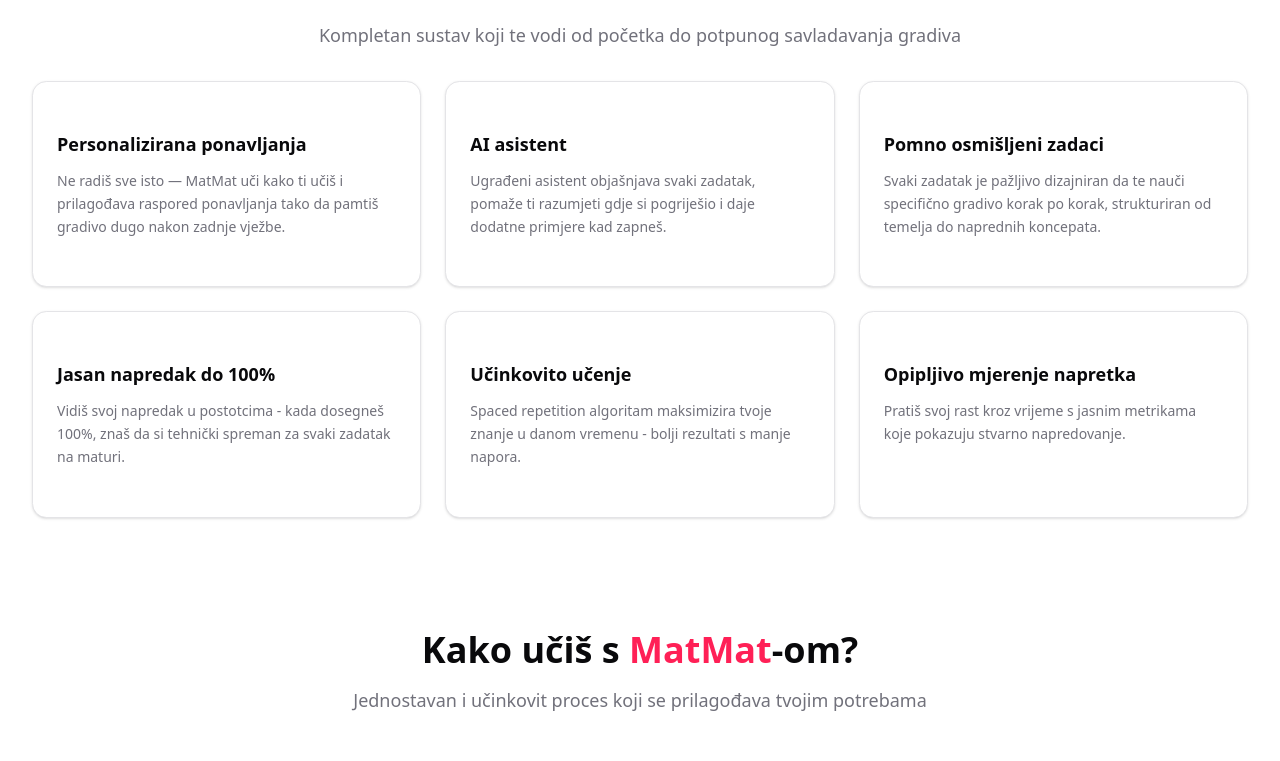
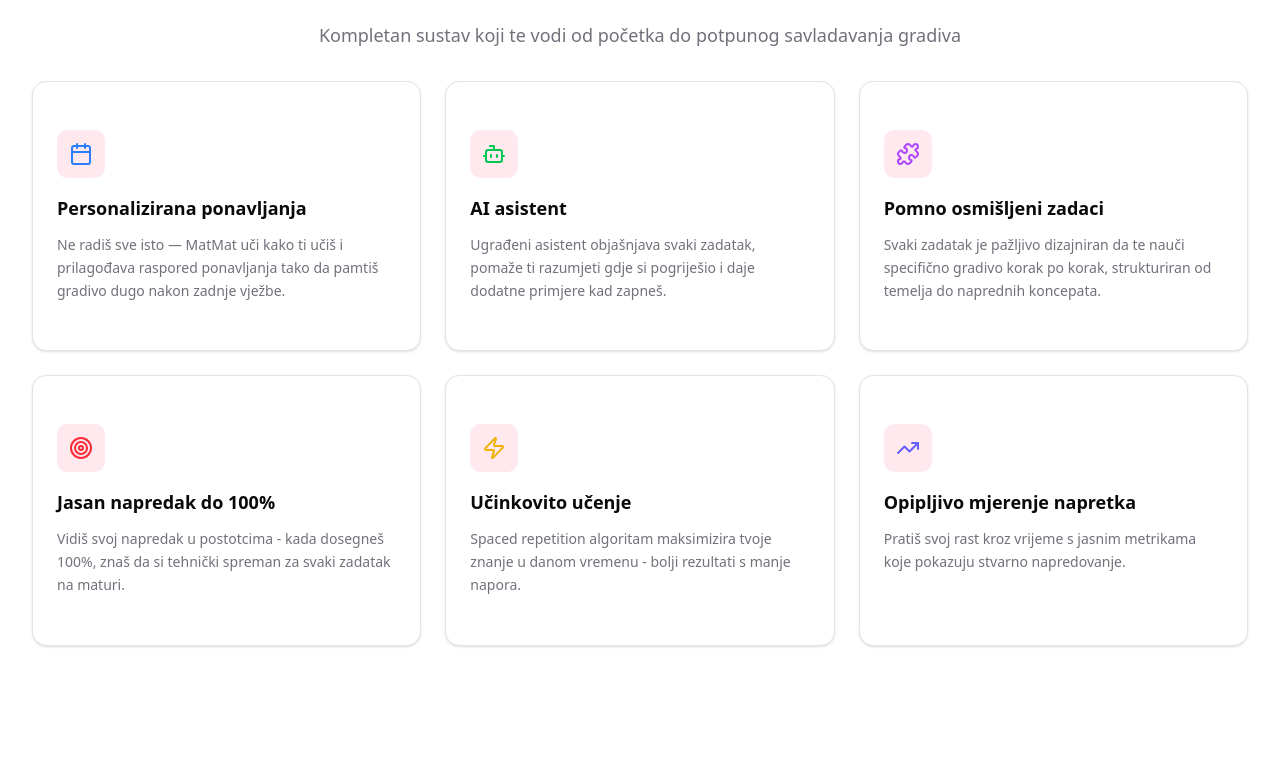
Before and after one commit to matino06/matmat-frontend, a SvelteKit app: page / in a window 1280 px wide. Shown: the part 1263-2024 px from the top of the page. Built offline with nearby package versions, Linux system fonts and the light colour scheme; no server answers.

Commit message:
Add icons to features on landing page

```diff
--- a/src/routes/+page.svelte
+++ b/src/routes/+page.svelte
@@ -12,31 +12,57 @@
   import { Input } from "$lib/components/ui/input/index.js";
   import { Badge } from "$lib/components/ui/badge/index.js";
   import Check from "@lucide/svelte/icons/check";
+  import {
+    Calendar,
+    Bot,
+    Puzzle,
+    Target,
+    Zap,
+    TrendingUp,
+    BookOpen,
+    Clock,
+    BarChart3,
+    Brain,
+    GitGraph,
+    CheckCircle,
+  } from "@lucide/svelte/icons";
 
   const features = [
     {
       title: "Personalizirana ponavljanja",
       desc: "Ne radiš sve isto — MatMat uči kako ti učiš i prilagođava raspored ponavljanja tako da pamtiš gradivo dugo nakon zadnje vježbe.",
+      icon: Calendar,
+      color: "text-blue-500",
     },
     {
       title: "AI asistent",
       desc: "Ugrađeni asistent objašnjava svaki zadatak, pomaže ti razumjeti gdje si pogriješio i daje dodatne primjere kad zapneš.",
+      icon: Bot,
+      color: "text-green-500",
     },
     {
       title: "Pomno osmišljeni zadaci",
       desc: "Svaki zadatak je pažljivo dizajniran da te nauči specifično gradivo korak po korak, strukturiran od temelja do naprednih koncepata.",
+      icon: Puzzle,
+      color: "text-purple-500",
     },
     {
       title: "Jasan napredak do 100%",
       desc: "Vidiš svoj napredak u postotcima - kada dosegneš 100%, znaš da si tehnički spreman za svaki zadatak na maturi.",
+      icon: Target,
+      color: "text-red-500",
     },
     {
       title: "Učinkovito učenje",
       desc: "Spaced repetition algoritam maksimizira tvoje znanje u danom vremenu - bolji rezultati s manje napora.",
+      icon: Zap,
+      color: "text-yellow-500",
     },
     {
       title: "Opipljivo mjerenje napretka",
       desc: "Pratiš svoj rast kroz vrijeme s jasnim metrikama koje pokazuju stvarno napredovanje.",
+      icon: TrendingUp,
+      color: "text-indigo-500",
     },
   ];
 
@@ -281,10 +307,24 @@
       <div class="mt-8 grid gap-6 sm:grid-cols-2 lg:grid-cols-3">
         {#each features as feature}
           <Card
-            class="bg-card text-card-foreground border-border hover:border-primary/20 transition-colors"
+            class="bg-card text-card-foreground border-border hover:border-primary/20 group transition-all duration-300 hover:shadow-lg"
           >
             <CardContent class="p-6">
-              <h3 class="text-lg font-semibold">{feature.title}</h3>
+              <div class="mb-4 flex items-center justify-between">
+                <div
+                  class="bg-primary/10 rounded-lg p-3 transition-transform duration-300 group-hover:scale-110"
+                >
+                  <svelte:component
+                    this={feature.icon}
+                    class={`h-6 w-6 ${feature.color}`}
+                  />
+                </div>
+              </div>
+              <h3
+                class="group-hover:text-primary text-lg font-semibold transition-colors"
+              >
+                {feature.title}
+              </h3>
               <p class="text-muted-foreground mt-3 text-sm leading-relaxed">
                 {feature.desc}
               </p>
@@ -362,7 +402,7 @@
 
   <section class="bg-primary/5 py-16">
     <div class="container mx-auto px-6 lg:px-8">
-      <div class="grid items-center gap-12 lg:grid-cols-2 ">
+      <div class="grid items-center gap-12 lg:grid-cols-2">
         <div>
           <h2 class="text-3xl font-bold sm:text-4xl">
             Kako doseći <span class="text-primary">100% znanja</span> za maturu?
```
